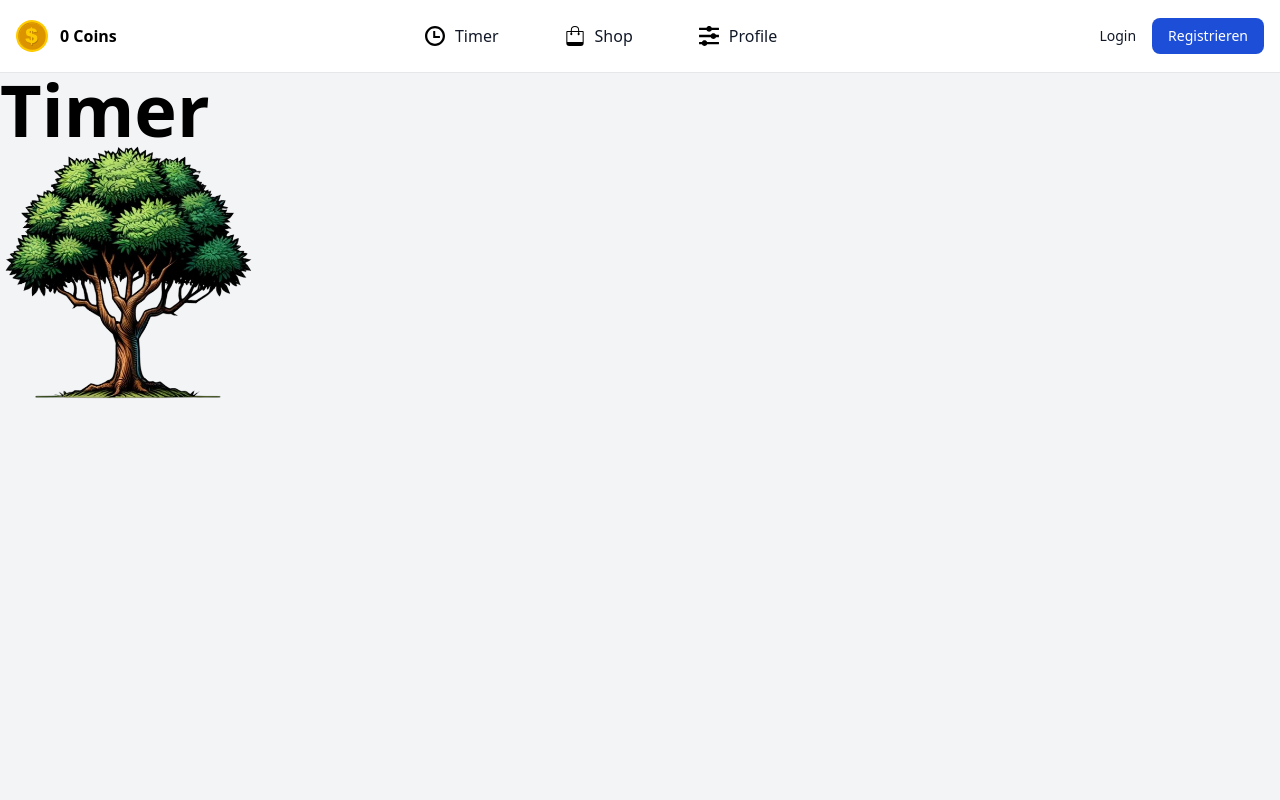
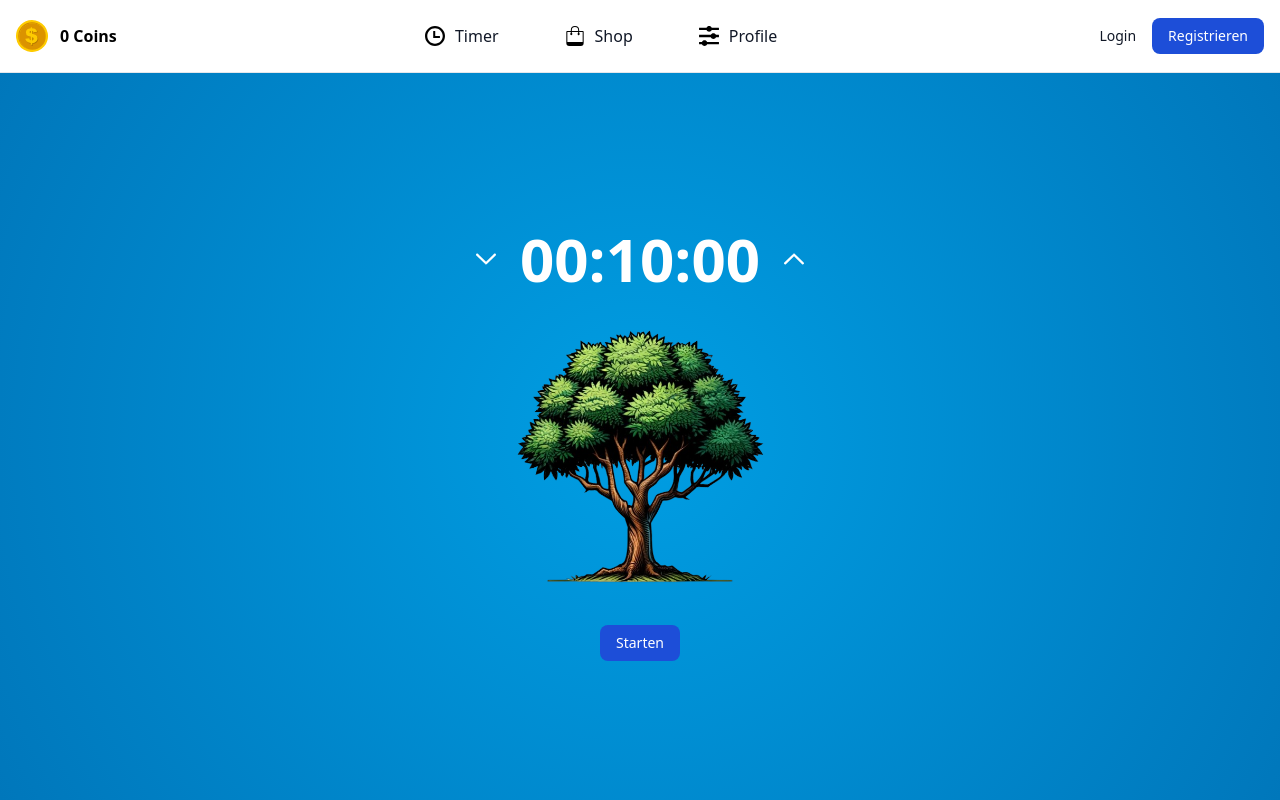
Before and after one commit to nicbohm/FocusTimerFrotend, a Vue app: page / in a window 1280 px wide. Built offline with nearby package versions, Linux system fonts and the light colour scheme.

Commit message:
Basic timer added

```diff
--- /dev/null
+++ b/src/components/TimerButton.vue
@@ -0,0 +1,17 @@
+<script setup>
+import { useTimeStore } from '../stores/time.js'
+const timeStore = useTimeStore();
+</script>
+
+<template>
+    <button v-if="!timeStore.isRunning" @click="timeStore.startTimer()" class="text-white bg-blue-700 hover:bg-blue-800 focus:ring-4 focus:outline-none focus:ring-blue-300 font-medium rounded-lg text-sm px-4 py-2 text-center">
+        Starten
+    </button>
+    <button v-if="timeStore.isRunning" @click="timeStore.stopTimer()" class="text-white bg-yellow-400 hover:bg-yellow-500 focus:ring-4 focus:outline-none focus:ring-yellow-300 font-medium rounded-lg text-sm px-4 py-2 text-center">
+        Stoppen
+    </button>
+</template>
+
+<style scoped>
+
+</style>
--- /dev/null
+++ b/src/components/TimerCore.vue
@@ -0,0 +1,22 @@
+<script setup>
+import up from '../assets/up.svg'
+import down from '../assets/down.svg'
+import { useTimeStore } from '../stores/time.js'
+const timeStore = useTimeStore();
+</script>
+
+<template>
+    <div class="flex items-center">
+        <button v-if="!timeStore.isRunning" class="px-2 py-2" @click="timeStore.down()">
+            <img :src="down" class="h-5 w-5" alt="down">
+        </button>
+        <h1 class="text-6xl font-bold text-white m-4">{{ timeStore.time }}</h1>
+        <button v-if="!timeStore.isRunning" class="px-2 py-2" @click="timeStore.up()">
+            <img :src="up" class="h-5 w-5" alt="up">
+        </button>
+    </div>
+</template>
+
+<style scoped>
+
+</style>
--- /dev/null
+++ b/src/stores/time.js
@@ -0,0 +1,46 @@
+import { defineStore } from 'pinia';
+
+export const useTimeStore = defineStore('time', {
+    state: () => ({
+        timeInSeconds: 600, // 10 Minuten in Sekunden (10 * 60)
+        initialTime: 600, // Speichert den Ausgangswert der Zeit
+        timer: null,
+        isRunning: false,
+    }),
+    getters: {
+        time: (state) => {
+            const hours = Math.floor(state.timeInSeconds / 3600);
+            const minutes = Math.floor((state.timeInSeconds % 3600) / 60);
+            const seconds = state.timeInSeconds % 60;
+            return `${hours.toString().padStart(2, '0')}:${minutes.toString().padStart(2, '0')}:${seconds.toString().padStart(2, '0')}`;
+        },
+    },
+    actions: {
+        startTimer() {
+            if (!this.isRunning) {
+                this.isRunning = true;
+                this.initialTime = this.timeInSeconds;
+                this.timer = setInterval(() => {
+                    this.timeInSeconds--;
+                }, 1000); // Aktualisiert die Zeit alle 1000ms (1 Sekunde)
+            }
+        },
+        stopTimer() {
+            if (this.isRunning) {
+                this.isRunning = false;
+                this.timeInSeconds = this.initialTime;
+                clearInterval(this.timer); // Stoppt den Timer
+            }
+        },
+        up() {
+            if (this.timeInSeconds < 10800) {
+                this.timeInSeconds += 300;
+            }
+        },
+        down() {
+            if (this.timeInSeconds > 600) {
+                this.timeInSeconds -= 300;
+            }
+        },
+    },
+})
--- a/src/views/Timer.vue
+++ b/src/views/Timer.vue
@@ -1,14 +1,21 @@
 <script setup>
 import Baum_Default from '../assets/Baum_Default.png'
+import TimerCore from '../components/TimerCore.vue';
+import TimerButton from '../components/TimerButton.vue';
 </script>
 
 <template>
-  <div class="main bg-gray-100">
-    <h1 class="text-7xl font-bold">Timer</h1>
-    <img :src="Baum_Default" class="w-64" alt="Baum_Default">
-    </div>
+  <div class="main flex justify-center flex-col items-center bg-gray-100 bg-blue-gradient">
+    <TimerCore/>
+    <img :src="Baum_Default" class="w-64 mt-6 mb-10" alt="Baum_Default">
+    <TimerButton/>
+  </div>
 </template>
 
 <style scoped>
+.bg-blue-gradient {
+  background: rgb(0,158,227);
+  background: radial-gradient(circle, rgba(0,158,227,1) 0%, rgba(0,119,187,1) 100%);
+}
 
 </style>
```
Also changed, not shown: src/assets/down.svg (added), src/assets/up.svg (added).
